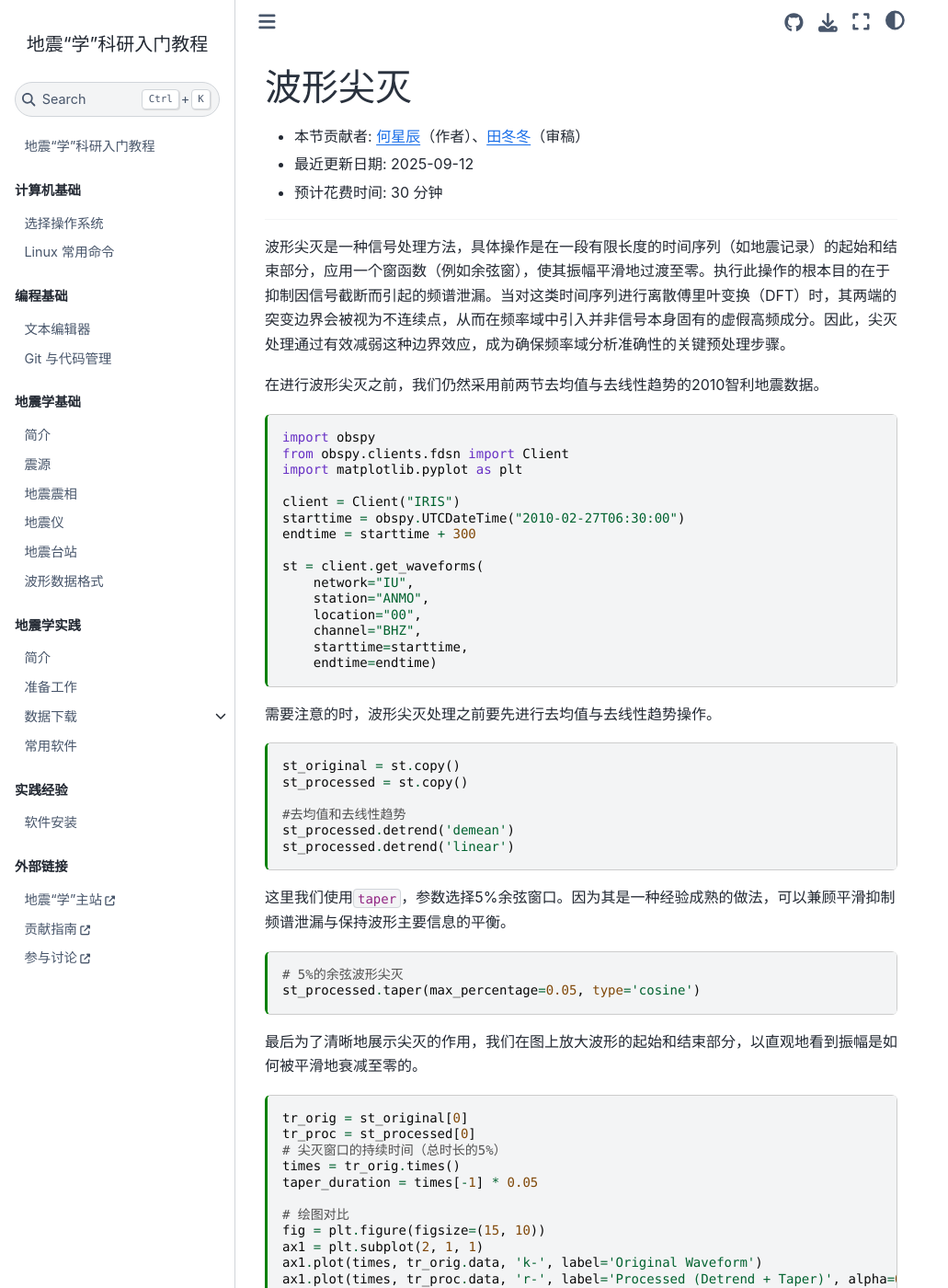
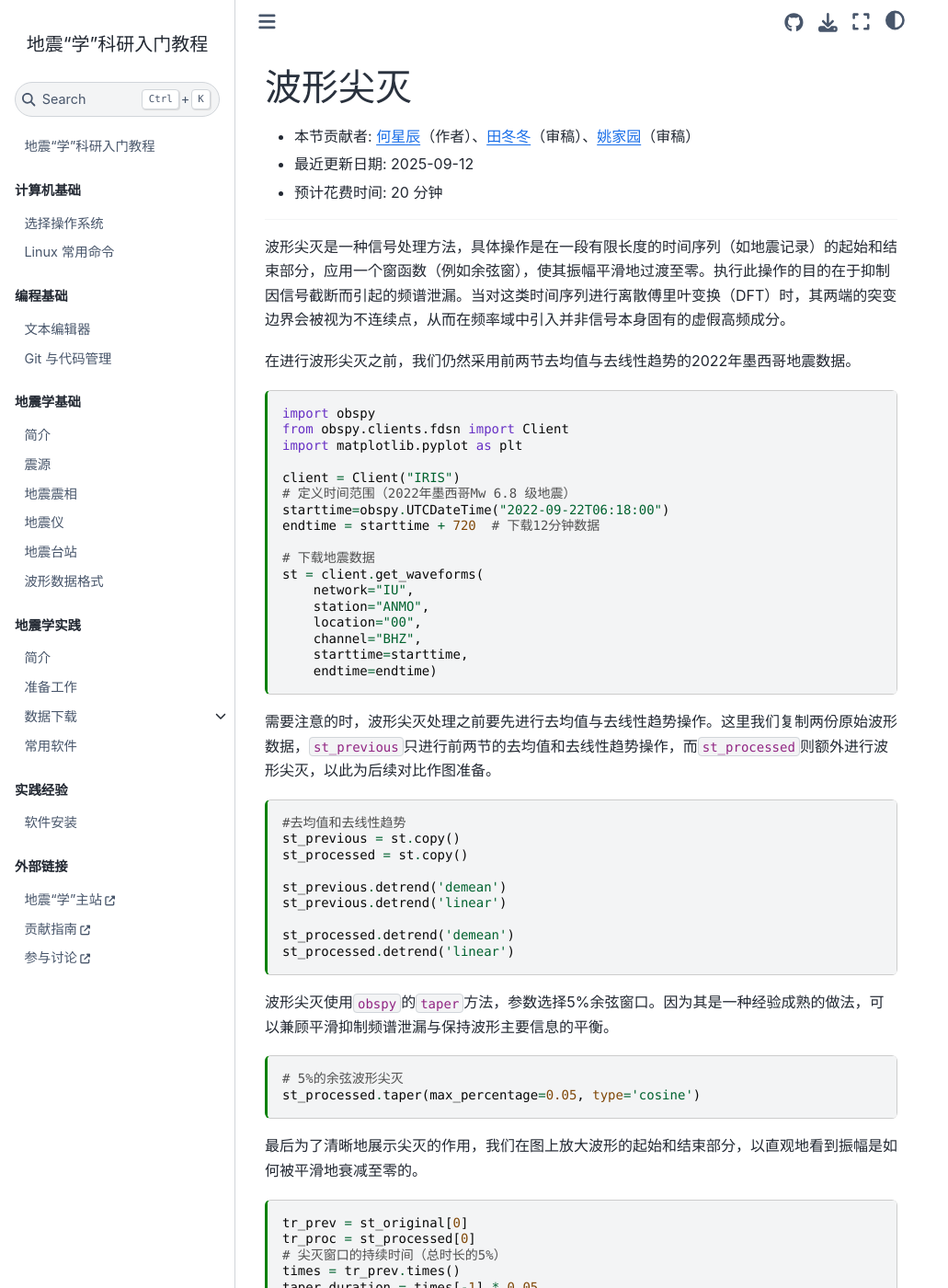
Before and after one commit to seismo-learn/seismology101, a Jupyter Book: the page built from source/exercises/taper.md, in a window 1280 px wide and 1400 px high. Shown: the whole window at 92% size, without its empty margins (0-1031 px from the left). Built offline with Jupyter Book 1.0.4 settings and Sphinx 7.4.7 and the Sphinx Book theme 1.1.4, drawn with Linux system fonts in a browser that asks for light colours; pages that are not in the unit, such as notebooks, are missing from menus; some of the changed text lies outside the part shown.

Commit message:
git commit -m "fix txt and code,add reviewer"

````diff
--- a/source/exercises/taper.md
+++ b/source/exercises/taper.md
@@ -15,18 +15,18 @@ kernelspec:
 
 # 波形尖灭
 
-- 本节贡献者: [何星辰](https://github.com/Chuan1937)（作者）、[田冬冬](https://me.seisman.info/)（审稿）
+- 本节贡献者: [何星辰](https://github.com/Chuan1937)（作者）、[田冬冬](https://me.seisman.info/)（审稿）、[姚家园](https://github.com/core-man)（审稿）
 - 最近更新日期: 2025-09-12
-- 预计花费时间: 30 分钟
+- 预计花费时间: 20 分钟
 
 ---
 
 
 
-波形尖灭是一种信号处理方法，具体操作是在一段有限长度的时间序列（如地震记录）的起始和结束部分，应用一个窗函数（例如余弦窗），使其振幅平滑地过渡至零。执行此操作的根本目的在于抑制因信号截断而引起的频谱泄漏。当对这类时间序列进行离散傅里叶变换（DFT）时，其两端的突变边界会被视为不连续点，从而在频率域中引入并非信号本身固有的虚假高频成分。因此，尖灭处理通过有效减弱这种边界效应，成为确保频率域分析准确性的关键预处理步骤。
+波形尖灭是一种信号处理方法，具体操作是在一段有限长度的时间序列（如地震记录）的起始和结束部分，应用一个窗函数（例如余弦窗），使其振幅平滑地过渡至零。执行此操作的目的在于抑制因信号截断而引起的频谱泄漏。当对这类时间序列进行离散傅里叶变换（DFT）时，其两端的突变边界会被视为不连续点，从而在频率域中引入并非信号本身固有的虚假高频成分。
 
 
-在进行波形尖灭之前，我们仍然采用前两节去均值与去线性趋势的2010智利地震数据。
+在进行波形尖灭之前，我们仍然采用前两节去均值与去线性趋势的2022年墨西哥地震数据。
 
 ```{code-cell} ipython3
 import obspy
@@ -34,9 +34,11 @@ from obspy.clients.fdsn import Client
 import matplotlib.pyplot as plt
 
 client = Client("IRIS")
-starttime = obspy.UTCDateTime("2010-02-27T06:30:00")
-endtime = starttime + 300
+# 定义时间范围（2022年墨西哥Mw 6.8 级地震）
+starttime=obspy.UTCDateTime("2022-09-22T06:18:00")
+endtime = starttime + 720  # 下载12分钟数据
 
+# 下载地震数据
 st = client.get_waveforms(
     network="IU",
     station="ANMO",
@@ -47,19 +49,21 @@ st = client.get_waveforms(
 ```
 
 
-需要注意的时，波形尖灭处理之前要先进行去均值与去线性趋势操作。
+需要注意的时，波形尖灭处理之前要先进行去均值与去线性趋势操作。这里我们复制两份原始波形数据，`st_previous`只进行前两节的去均值和去线性趋势操作，而`st_processed`则额外进行波形尖灭，以此为后续对比作图准备。
 
 ```{code-cell} ipython3
-st_original = st.copy()
+#去均值和去线性趋势
+st_previous = st.copy()
 st_processed = st.copy()
 
-#去均值和去线性趋势
+st_previous.detrend('demean')
+st_previous.detrend('linear')
+
 st_processed.detrend('demean')
 st_processed.detrend('linear')
-
 ```
 
-这里我们使用`taper`，参数选择5%余弦窗口。因为其是一种经验成熟的做法，可以兼顾平滑抑制频谱泄漏与保持波形主要信息的平衡。
+波形尖灭使用`obspy`的`taper`方法，参数选择5%余弦窗口。因为其是一种经验成熟的做法，可以兼顾平滑抑制频谱泄漏与保持波形主要信息的平衡。
 
 ```{code-cell} ipython3
 # 5%的余弦波形尖灭
@@ -69,17 +73,17 @@ st_processed.taper(max_percentage=0.05, type='cosine')
 最后为了清晰地展示尖灭的作用，我们在图上放大波形的起始和结束部分，以直观地看到振幅是如何被平滑地衰减至零的。
 
 ```{code-cell} ipython3
-tr_orig = st_original[0]
+tr_prev = st_original[0]
 tr_proc = st_processed[0]
 # 尖灭窗口的持续时间（总时长的5%）
-times = tr_orig.times()
+times = tr_prev.times()
 taper_duration = times[-1] * 0.05
 
 # 绘图对比
 fig = plt.figure(figsize=(15, 10))
 ax1 = plt.subplot(2, 1, 1)
-ax1.plot(times, tr_orig.data, 'k-', label='Original Waveform')
-ax1.plot(times, tr_proc.data, 'r-', label='Processed (Detrend + Taper)', alpha=0.8)
+ax1.plot(times, tr_prev.data, 'k-', label='Previous Waveform(demean + linear)')
+ax1.plot(times, tr_proc.data, 'r-', label='Processed (demean + linear + Taper)', alpha=0.8)
 ax1.set_title('Full Waveform Comparison')
 ax1.set_xlabel('Time (s)')
 ax1.set_ylabel('Amplitude')
@@ -93,7 +97,7 @@ ax1.axvspan(times[-1] - taper_duration, times[-1], color='blue', alpha=0.2)
 # 放大波形两端，突出尖灭效果
 # 起始段
 ax2 = plt.subplot(2, 2, 3)
-ax2.plot(times, tr_orig.data, 'k-', label='Original')
+ax2.plot(times, tr_prev.data, 'k-', label='Previous')
 ax2.plot(times, tr_proc.data, 'r-', label='Tapered')
 ax2.set_title('Zoom-in: Start of Waveform')
 ax2.set_xlabel('Time (s)')
@@ -104,7 +108,7 @@ ax2.grid(True)
 
 # 结束段
 ax3 = plt.subplot(2, 2, 4)
-ax3.plot(times, tr_orig.data, 'k-', label='Original')
+ax3.plot(times, tr_prev.data, 'k-', label='Previous')
 ax3.plot(times, tr_proc.data, 'r-', label='Tapered')
 ax3.set_title('Zoom-in: End of Waveform')
 ax3.set_xlabel('Time (s)')
@@ -121,4 +125,4 @@ plt.show()
 
 
 
-可以看到，底部两张放大图中原始波形（黑线）在记录的起始和结束处都是一个突变的、非零的“硬边界”，而经过尖灭处理的波形（红线）则被平滑地塑造为从零“淡入”并最终“淡出”至零的“软边界”。从而有效抑制了频谱泄漏。
+可以看到，底部右侧放大图中经过去均值与去线性趋势的波形数据（黑线）在记录的结束处是一个突变的、非零的“硬边界”，而经过尖灭处理的波形（红线）则被平滑地塑造为从零“淡入”并最终“淡出”至零的“软边界”。从而有效抑制了频谱泄漏。
````
